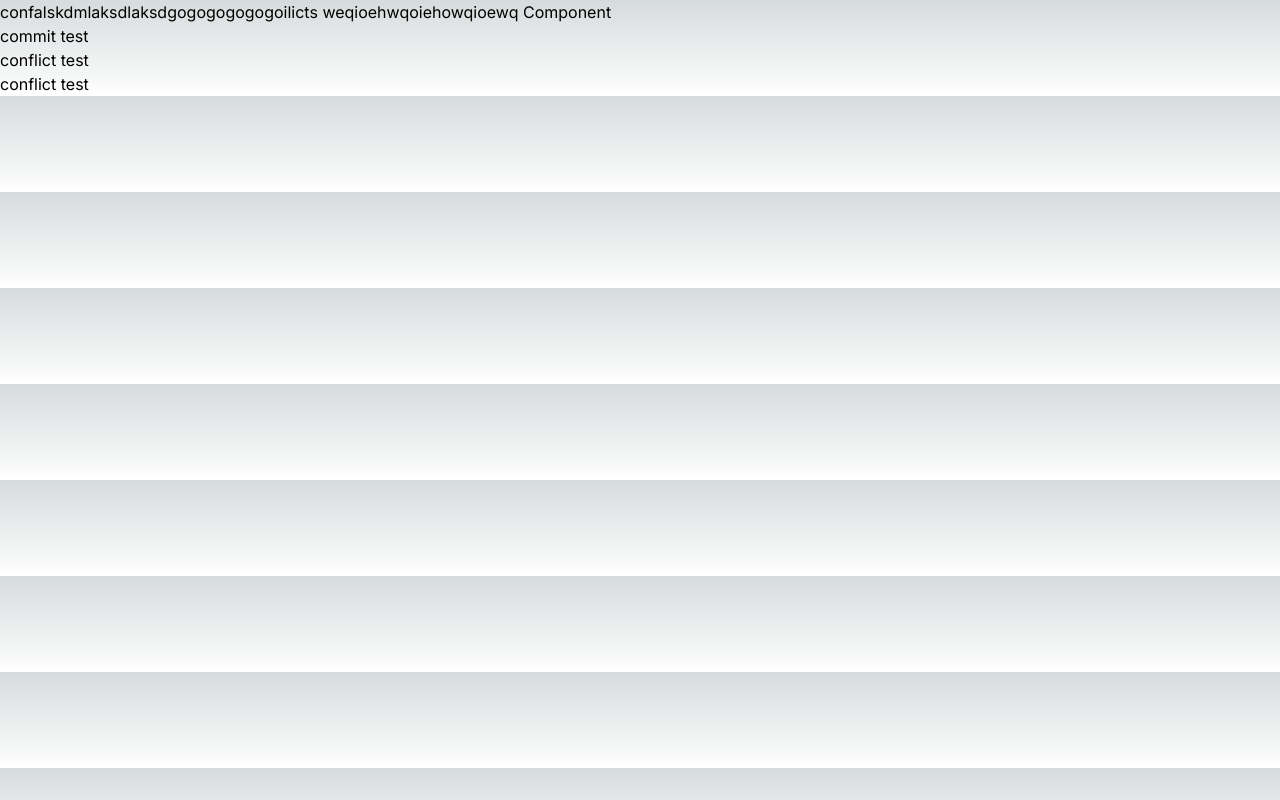
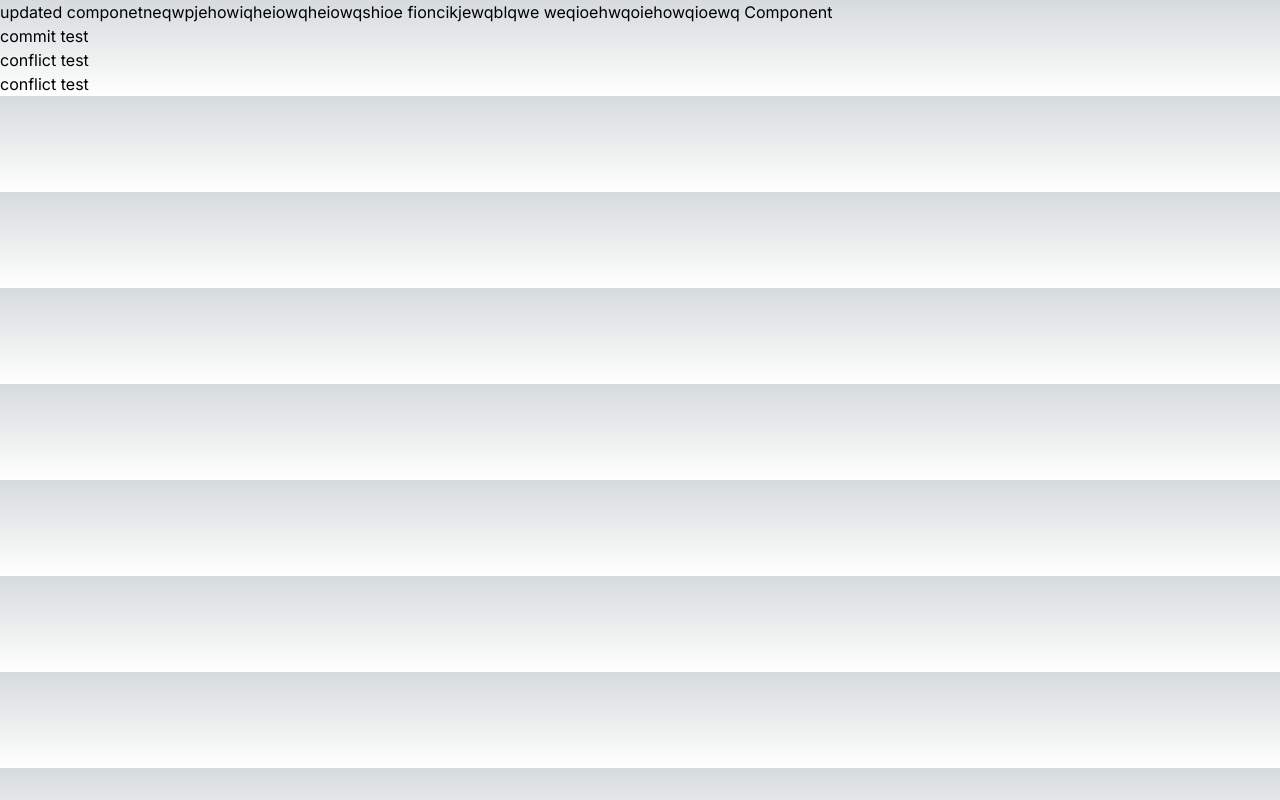
Before and after one commit to stat1202/yarn-nextjs-test, a Next.js app: page /YHS in a window 1280 px wide. Built offline with nearby package versions, Linux system fonts and the light colour scheme.

Commit message:
feat #48 : conflicts

```diff
--- a/src/app/YHS/page.tsx
+++ b/src/app/YHS/page.tsx
@@ -2,7 +2,8 @@ export default function YHS() {
   return (
     <>
       <h1>
-        confalskdmlaksdlaksdgogogogogogoilicts weqioehwqoiehowqioewq Component
+        updated componetneqwpjehowiqheiowqheiowqshioe fioncikjewqblqwe
+        weqioehwqoiehowqioewq Component
       </h1>
       <h2>commit test</h2>
       <h2>conflict test</h2>
```
